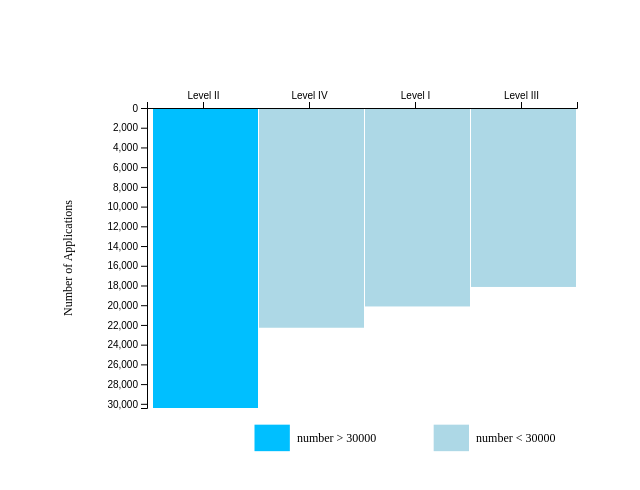
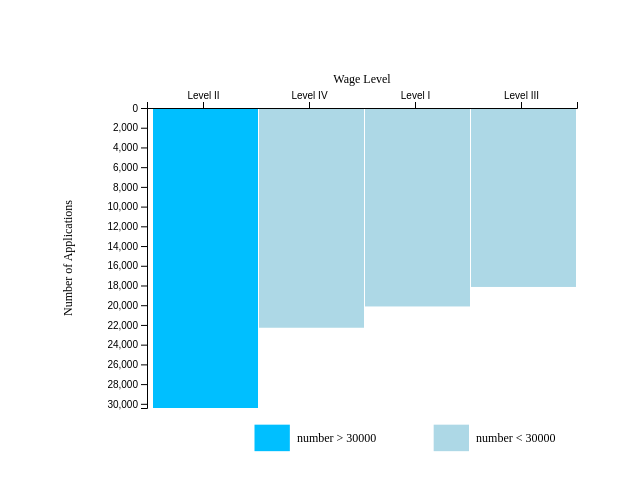
Before and after one commit to huanye/D3viz, a plain HTML site: page intro_d3/index.html in a window 1280 px wide. Shown: the full height of the page, 11-651 px from the left. Drawn offline with Linux system fonts and the light colour scheme.

Commit message:
add xlabel

```diff
--- a/intro_d3/index.html
+++ b/intro_d3/index.html
@@ -108,6 +108,14 @@
          .style("text-anchor", "middle")
          .text("Number of Applications");
 
+         inner.append("text")
+
+         .attr("x", width/2)
+         .attr("y",-margin.top / 4)
+         .attr("font-size","12")
+         .style("text-anchor", "middle")
+         .text("Wage Level");
+
 
 
 	 }
```
